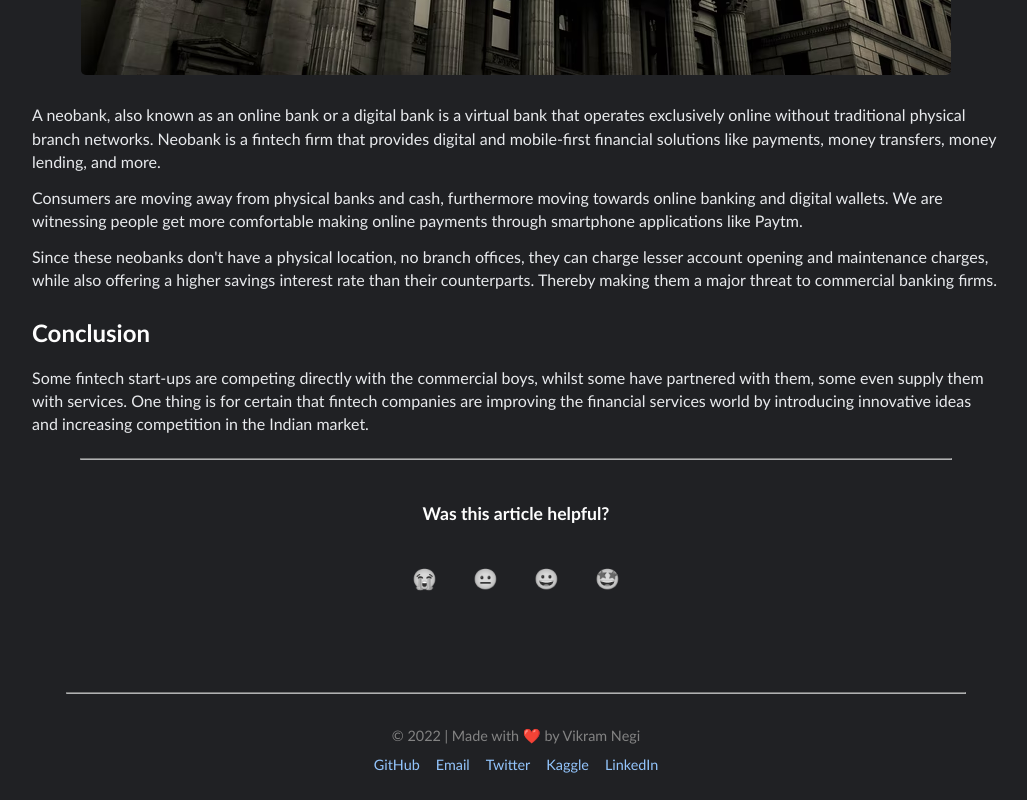
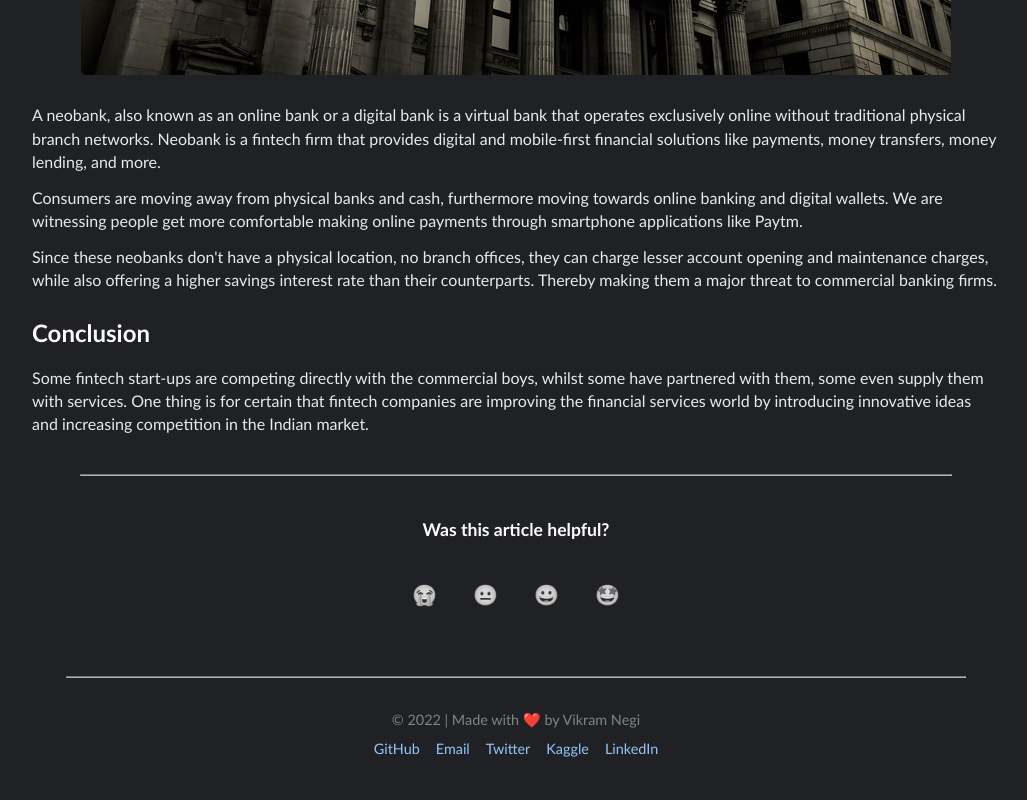
Before and after one commit to lostvikx/website-nextjs, a Next.js app: page /blog/fintech-info in a window 1280 px wide. Shown: the part 2286-3086 px from the top of the page, without its empty margins (124-1151 px from the left). Built offline with nearby package versions, Linux system fonts and the light colour scheme.

Commit message:
pre-wrap

```diff
--- a/styles/article.css
+++ b/styles/article.css
@@ -4,6 +4,10 @@
 
 .breadcrums a {
   padding: 0 0.5em;
+}
+
+.breadcrums a:hover {
+  color: var(--text);
 }
 
 .breadcrums a:first-child {
@@ -72,6 +76,11 @@ article img {
   margin: 0.5rem auto 1rem;
 }
 
+/* p::selection {
+  background-color: var(--blue);
+  color: var(--bg-color);
+} */
+
 code {
   color: var(--green);
   /* font-family: monospace; */
@@ -89,6 +98,7 @@ article pre {
   border-radius: 5px;
   background-color: var(--alt-bg);
   padding: 1em 2em;
+  white-space: pre-wrap;
 }
 
 ::-webkit-scrollbar-track {
@@ -103,7 +113,7 @@ article pre {
 hr {
   width: 90%;
   opacity: 70%;
-  margin: 1rem auto 2rem;
+  margin: 2rem auto 2rem;
 }
 
 figcaption {
--- a/styles/globals.css
+++ b/styles/globals.css
@@ -28,6 +28,10 @@ body {
   color: var(--text);
   font-weight: 400;
   line-height: 1.45;
+}
+
+p {
+  font-size: 1rem;
 }
 
 .layout {
@@ -63,7 +67,7 @@ footer {
 }
 
 .footer-line {
-  margin-top: 5rem;
+  margin-top: 3rem;
 }
 
 footer div {
```
